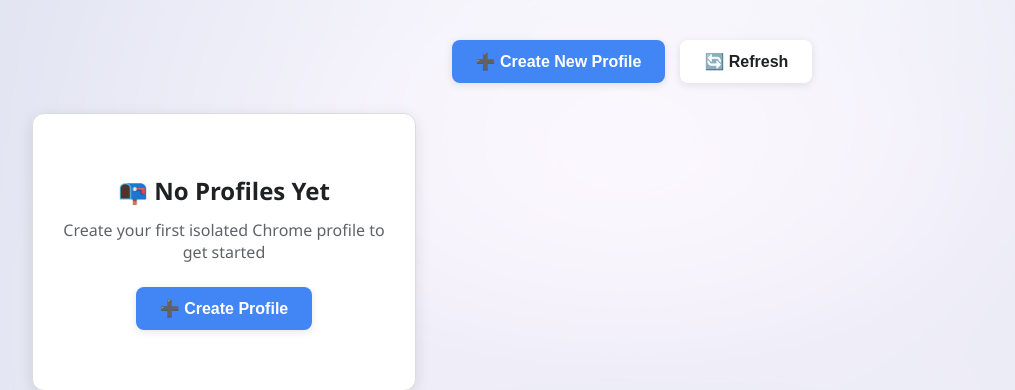
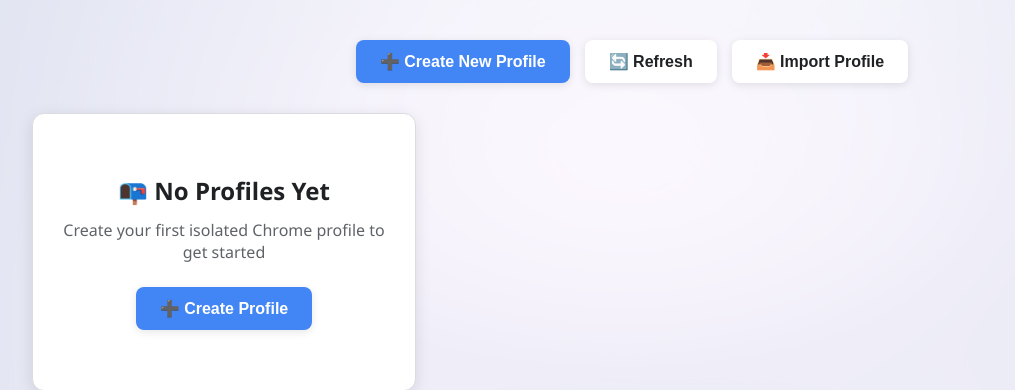
Before and after one commit to MuhammadUsamaMX/chrome-isolation-linux, a Flask app: page / in a window 1280 px wide. Shown: the part 109-499 px from the top of the page, without its empty margins (8-1023 px from the left). Run offline with Flask 3, Linux system fonts and the light colour scheme; data that the repository does not hold is empty.

Commit message:
feat: Add ZIP export/import, auto X11 setup, and multi-format import support

```diff
--- a/app/app.py
+++ b/app/app.py
@@ -118,6 +118,118 @@ def profile_status(profile_name):
         'size_mb': docker_mgr.get_profile_size(profile_name)
     })
 
+@app.route('/api/profiles/<profile_name>/export', methods=['GET'])
+def export_profile(profile_name):
+    """Export profile as zip archive"""
+    import zipfile
+    import tempfile
+    from flask import send_file
+
+    profile_dir = docker_mgr.get_profile_dir(profile_name)
+    if not os.path.exists(profile_dir):
+        return jsonify({'error': 'Profile not found'}), 404
+
+    # Create temporary zip file
+    temp_file = tempfile.NamedTemporaryFile(delete=False, suffix='.zip')
+
+    try:
+        with zipfile.ZipFile(temp_file.name, 'w', zipfile.ZIP_DEFLATED) as zipf:
+            # Walk through the directory and add files to zip
+            for root, dirs, files in os.walk(profile_dir):
+                for file in files:
+                    file_path = os.path.join(root, file)
+                    # Calculate arcname (relative path inside zip)
+                    # We want the profile_name as the root folder in the zip
+                    rel_path = os.path.relpath(file_path, os.path.dirname(profile_dir))
+                    zipf.write(file_path, rel_path)
+
+        return send_file(
+            temp_file.name,
+            as_attachment=True,
+            download_name=f'{profile_name}.zip',
+            mimetype='application/zip'
+        )
+    except Exception as e:
+        return jsonify({'error': str(e)}), 500
+
+@app.route('/api/profiles/import', methods=['POST'])
+def import_profile():
+    """Import profile from archive (zip or tar.gz)"""
+    import zipfile
+    import tarfile
+    import tempfile
+
+    if 'file' not in request.files:
+        return jsonify({'error': 'No file provided'}), 400
+
+    file = request.files['file']
+    if file.filename == '':
+        return jsonify({'error': 'No file selected'}), 400
+
+    # Save uploaded file temporarily
+    # We don't enforce extension check here to allow flexibility
+    suffix = os.path.splitext(file.filename)[1]
+    temp_file = tempfile.NamedTemporaryFile(delete=False, suffix=suffix)
+    file.save(temp_file.name)
+
+    try:
+        profile_name = None
+
+        # Try opening as ZIP
+        if zipfile.is_zipfile(temp_file.name):
+            with zipfile.ZipFile(temp_file.name, 'r') as zipf:
+                file_list = zipf.namelist()
+                if not file_list:
+                    raise Exception('Empty archive')
+
+                # Get profile name
+                first_item = file_list[0]
+                if '/' in first_item:
+                    profile_name = first_item.split('/')[0]
+                else:
+                    profile_name = os.path.splitext(file.filename)[0]
+
+                profile_dir = docker_mgr.get_profile_dir(profile_name)
+                if os.path.exists(profile_dir):
+                    raise Exception(f'Profile {profile_name} already exists')
+
+                zipf.extractall(path=CHROME_PROFILES_DIR)
+
+        # Try opening as TAR (tar.gz, .tgz, etc)
+        elif tarfile.is_tarfile(temp_file.name):
+            with tarfile.open(temp_file.name, 'r:*') as tar:
+                members = tar.getmembers()
+                if not members:
+                    raise Exception('Empty archive')
+
+                # Get profile name
+                profile_name = members[0].name.split('/')[0]
+                profile_dir = docker_mgr.get_profile_dir(profile_name)
+
+                if os.path.exists(profile_dir):
+                    raise Exception(f'Profile {profile_name} already exists')
+
+                tar.extractall(path=CHROME_PROFILES_DIR)
+        else:
+            raise Exception('Unsupported archive format. Please use .zip or .tar.gz')
+
+        # Create desktop entry
+        if profile_name:
+            desktop_mgr.create_desktop_entry(profile_name)
+
+        # Clean up temp file
+        os.unlink(temp_file.name)
+
+        return jsonify({
+            'status': 'imported',
+            'name': profile_name,
+            'path': docker_mgr.get_profile_dir(profile_name)
+        })
+    except Exception as e:
+        if os.path.exists(temp_file.name):
+            os.unlink(temp_file.name)
+        return jsonify({'error': str(e)}), 500
+
 if __name__ == '__main__':
     print(f"🚀 Chrome Isolation Manager starting on http://{HOST}:{PORT}")
     print(f"📁 Profiles directory: {CHROME_PROFILES_DIR}")
--- a/app/static/js/app.js
+++ b/app/static/js/app.js
@@ -58,6 +58,7 @@ function renderProfiles() {
             ? `<button class="btn btn-danger btn-sm" onclick="stopProfile('${escapeHtml(profile.name)}')">⏹️ Stop</button>`
             : `<button class="btn btn-success btn-sm" onclick="startProfile('${escapeHtml(profile.name)}')">▶️ Start</button>`
         }
+                <button class="btn btn-secondary btn-sm" onclick="exportProfile('${escapeHtml(profile.name)}')">📤 Export</button>
                 <button class="btn btn-danger btn-sm" onclick="deleteProfile('${escapeHtml(profile.name)}')">🗑️ Delete</button>
             </div>
         </div>
@@ -209,6 +210,41 @@ async function deleteProfile(profileName) {
     }
 }
 
+function exportProfile(profileName) {
+    window.location.href = `/api/profiles/${encodeURIComponent(profileName)}/export`;
+}
+
+async function importProfile(input) {
+    const file = input.files[0];
+    if (!file) return;
+
+    const formData = new FormData();
+    formData.append('file', file);
+
+    try {
+        showLoading(true);
+        const response = await fetch('/api/profiles/import', {
+            method: 'POST',
+            body: formData
+        });
+
+        const data = await response.json();
+
+        if (response.ok) {
+            showSuccess(`Profile "${data.name}" imported successfully!`);
+            await refreshProfiles();
+        } else {
+            showError(data.error || 'Failed to import profile');
+        }
+    } catch (error) {
+        console.error('Error importing profile:', error);
+        showError('Failed to import profile');
+    } finally {
+        showLoading(false);
+        input.value = ''; // Reset input
+    }
+}
+
 function showLoading(show) {
     document.getElementById('loading').style.display = show ? 'block' : 'none';
 }
--- a/app/templates/index.html
+++ b/app/templates/index.html
@@ -22,6 +22,11 @@
             <button class="btn btn-secondary" onclick="refreshProfiles()">
                 🔄 Refresh
             </button>
+            <button class="btn btn-secondary" onclick="document.getElementById('importFile').click()">
+                📥 Import Profile
+            </button>
+            <input type="file" id="importFile" style="display: none;" accept=".zip,.tar.gz,.tgz"
+                onchange="importProfile(this)">
         </div>
 
         <div id="profiles-container" class="profiles-grid">
```
Also changed, not shown: app/docker_manager.py (+23 -2 lines), README.md, 1 other file.
